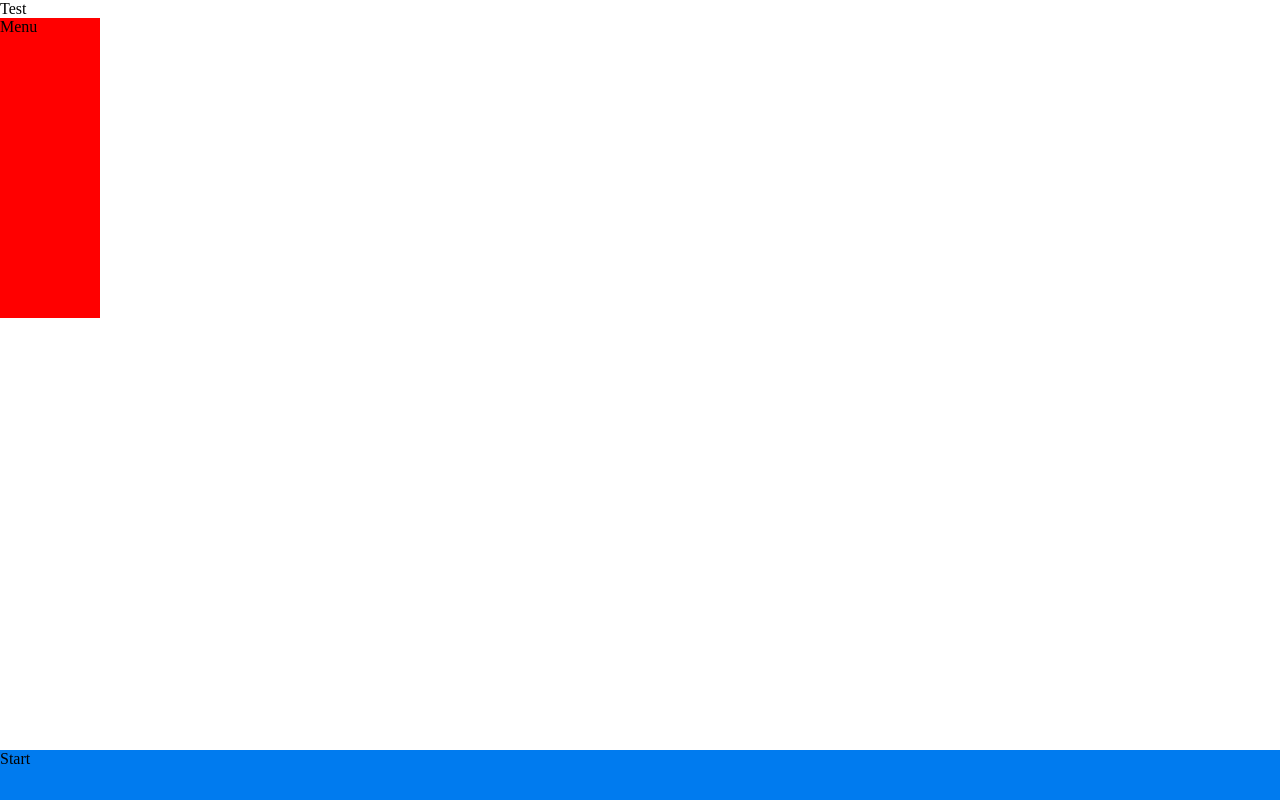
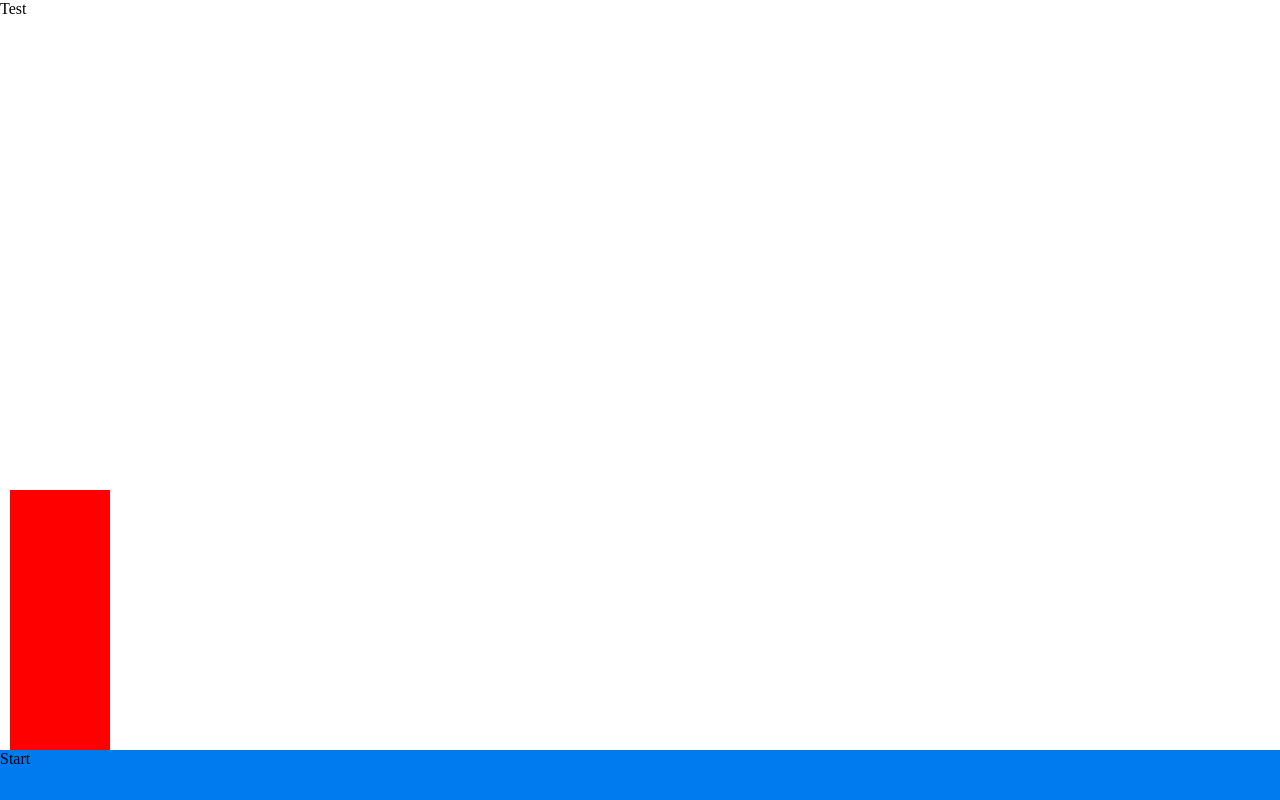
Before and after one commit to awhaston/awhaston.dev, a React (Vite) app: page / in a window 1280 px wide. Built offline with nearby package versions, Linux system fonts and the light colour scheme.

Commit message:
Added menu

```diff
--- a/src/components/Taskbar/Menu.module.css
+++ b/src/components/Taskbar/Menu.module.css
@@ -1,6 +1,8 @@
 .menuContainer {
 	background-color: red;
-	postion: absolute;
+	position: absolute;
 	height: 300px;
 	width: 100px;
+	bottom: 10px;
+	left: 10px;
 }
--- a/src/components/Taskbar/Menu.tsx
+++ b/src/components/Taskbar/Menu.tsx
@@ -1,11 +1,17 @@
+import { ReactElement } from 'react';
 import styles from './Menu.module.css';
 
 interface PropType {
     display: boolean;
+    children: any;
 }
 
-function Menu({ display }: PropType) {
-    return <div>{!display ? <div className={styles.menuContainer}> Menu</div> : <div></div>}</div>;
+function Menu(props: PropType) {
+    return (
+        <div>
+            {!props.display ? <div className={styles.menuContainer}>{props.children}</div> : <div></div>}
+        </div>
+    );
 }
 
 export default Menu;
```
